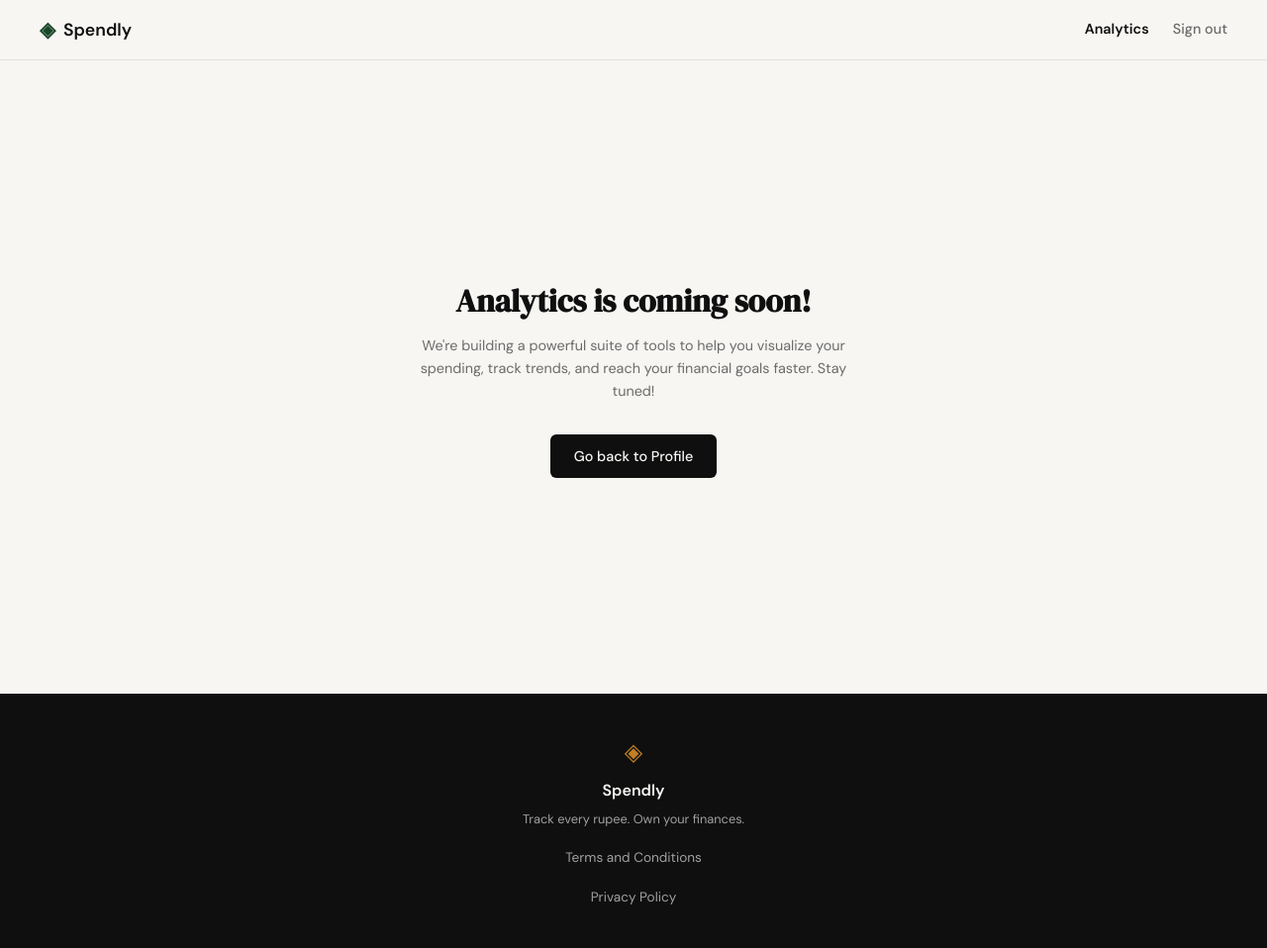
After one commit to subhani2108/expense-tracker-claude, a Flask app: page /analytics in a window 1280 px wide. The commit adds this page. Shown: the whole page at 99% size. Run offline with Flask 3, Linux system fonts and the light colour scheme; a user stored in the database is signed in.

Commit message:
add coming soon page

```diff
--- a/app.py
+++ b/app.py
@@ -104,6 +104,13 @@ def privacy():
 # Placeholder routes — students will implement these                  #
 # ------------------------------------------------------------------ #
 
+@app.route("/analytics")
+def analytics():
+    if not session.get("user_id"):
+        return redirect(url_for("login"))
+    return render_template("analytics.html")
+
+
 @app.route("/logout")
 def logout():
     session.pop("user_id", None)
--- /dev/null
+++ b/templates/analytics.html
@@ -0,0 +1,18 @@
+{% extends "base.html" %}
+
+{% block content %}
+<div class="auth-section">
+    <div class="auth-container">
+        <div class="auth-header">
+            <h1 class="auth-title">Analytics is coming soon!</h1>
+            <p class="auth-subtitle">
+                We're building a powerful suite of tools to help you visualize your spending,
+                track trends, and reach your financial goals faster. Stay tuned!
+            </p>
+        </div>
+        <div style="text-align: center;">
+            <a href="{{ url_for('profile') }}" class="btn-primary">Go back to Profile</a>
+        </div>
+    </div>
+</div>
+{% endblock %}
--- a/templates/base.html
+++ b/templates/base.html
@@ -20,6 +20,7 @@
             </a>
             <div class="nav-links">
                 {% if session.get("user_id") %}
+                <a href="{{ url_for('analytics') }}" class="{{ 'active' if request.endpoint == 'analytics' else '' }}" style="{{ 'color: var(--ink); font-weight: 600;' if request.endpoint == 'analytics' else '' }}">Analytics</a>
                 <a href="{{ url_for('logout') }}">Sign out</a>
                 {% else %}
                 <a href="{{ url_for('login') }}">Sign in</a>
```
Also changed, not shown: .claude/settings.local.json (added).
